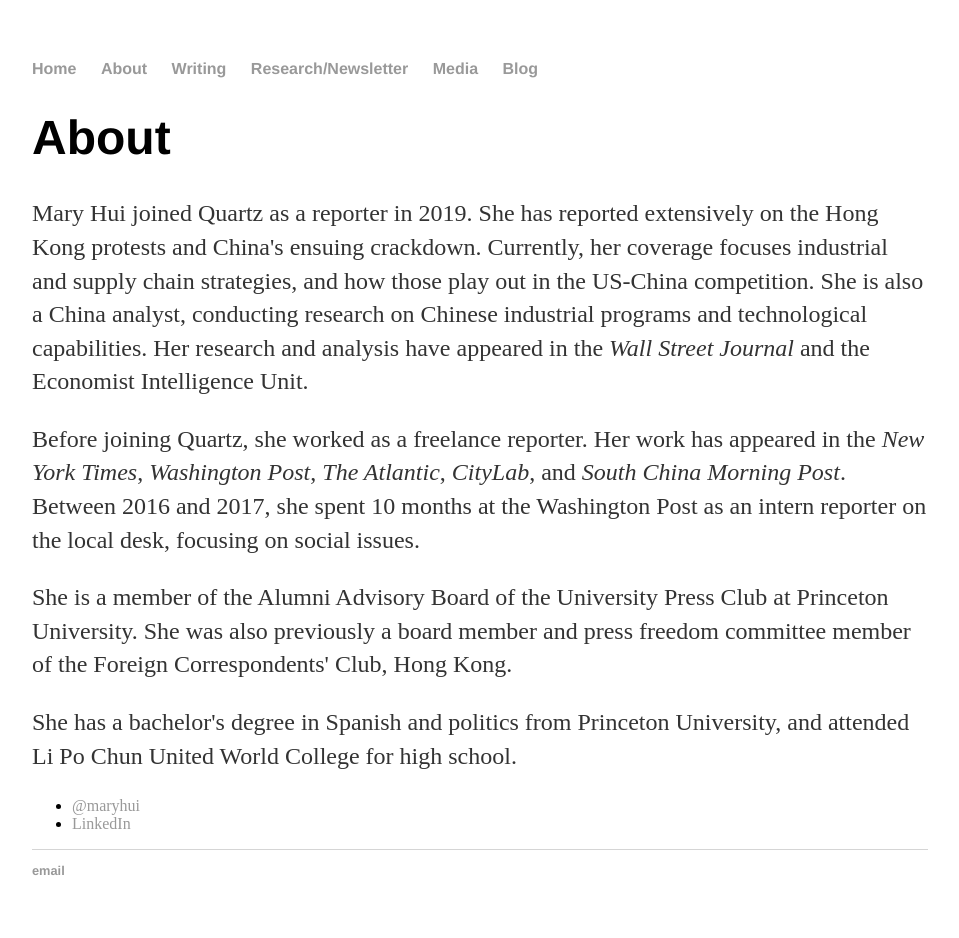
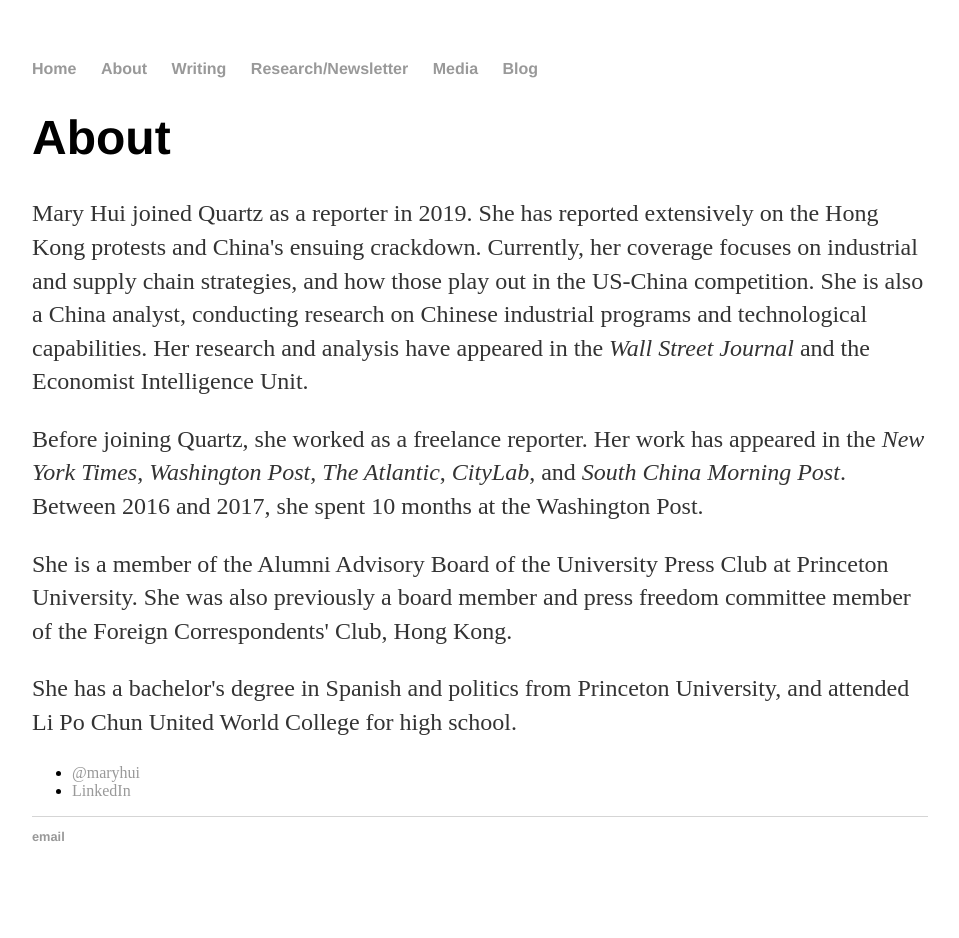
Before and after one commit to marykmhui/marykmhui, a Jekyll site: the page built from about/index.html, in a window 1280 px wide. Shown: the whole page, without its empty margins (160-1119 px from the left). Built offline with Jekyll 4.4.1, drawn with Linux system fonts in a browser that asks for light colours; after the commit the page ends 904 px from its top, so only the background shows below that.

Commit message:
Update index.html

```diff
--- a/about/index.html
+++ b/about/index.html
@@ -5,8 +5,8 @@
 
 		<div class="about">
 			<h1>About</h1>
-			<p>Mary Hui joined Quartz as a reporter in 2019. She has reported extensively on the Hong Kong protests and China's ensuing crackdown. Currently, her coverage focuses industrial and supply chain strategies, and how those play out in the US-China competition. She is also a China analyst, conducting research on Chinese industrial programs and technological capabilities. Her research and analysis have appeared in the <i> Wall Street Journal</i> and the Economist Intelligence Unit.<p>
-			Before joining Quartz, she worked as a freelance reporter. Her work has appeared in the <i>New York Times</i>, <i>Washington Post</i>, <i>The Atlantic</i>, <i>CityLab</i>, and <i>South China Morning Post</i>. Between 2016 and 2017, she spent 10 months at the Washington Post as an intern reporter on the local desk, focusing on social issues.<p>
+			<p>Mary Hui joined Quartz as a reporter in 2019. She has reported extensively on the Hong Kong protests and China's ensuing crackdown. Currently, her coverage focuses on industrial and supply chain strategies, and how those play out in the US-China competition. She is also a China analyst, conducting research on Chinese industrial programs and technological capabilities. Her research and analysis have appeared in the <i> Wall Street Journal</i> and the Economist Intelligence Unit.<p>
+			Before joining Quartz, she worked as a freelance reporter. Her work has appeared in the <i>New York Times</i>, <i>Washington Post</i>, <i>The Atlantic</i>, <i>CityLab</i>, and <i>South China Morning Post</i>. Between 2016 and 2017, she spent 10 months at the Washington Post.<p>
 			She is a member of the Alumni Advisory Board of the University Press Club at Princeton University. She was also previously a board member and press freedom committee member of the Foreign Correspondents' Club, Hong Kong.<p>
 			She has a bachelor's degree in Spanish and politics from Princeton University, and attended Li Po Chun United World College for high school.</p>
 
```
